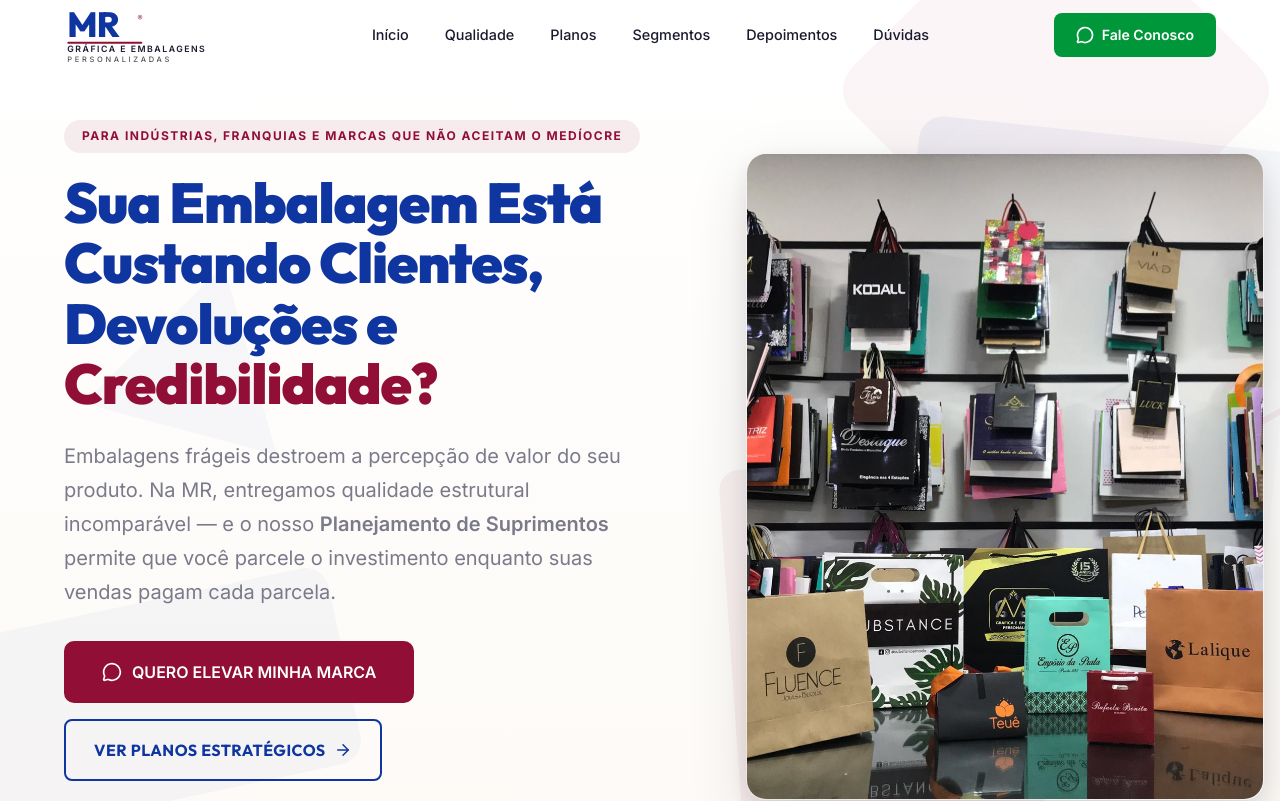
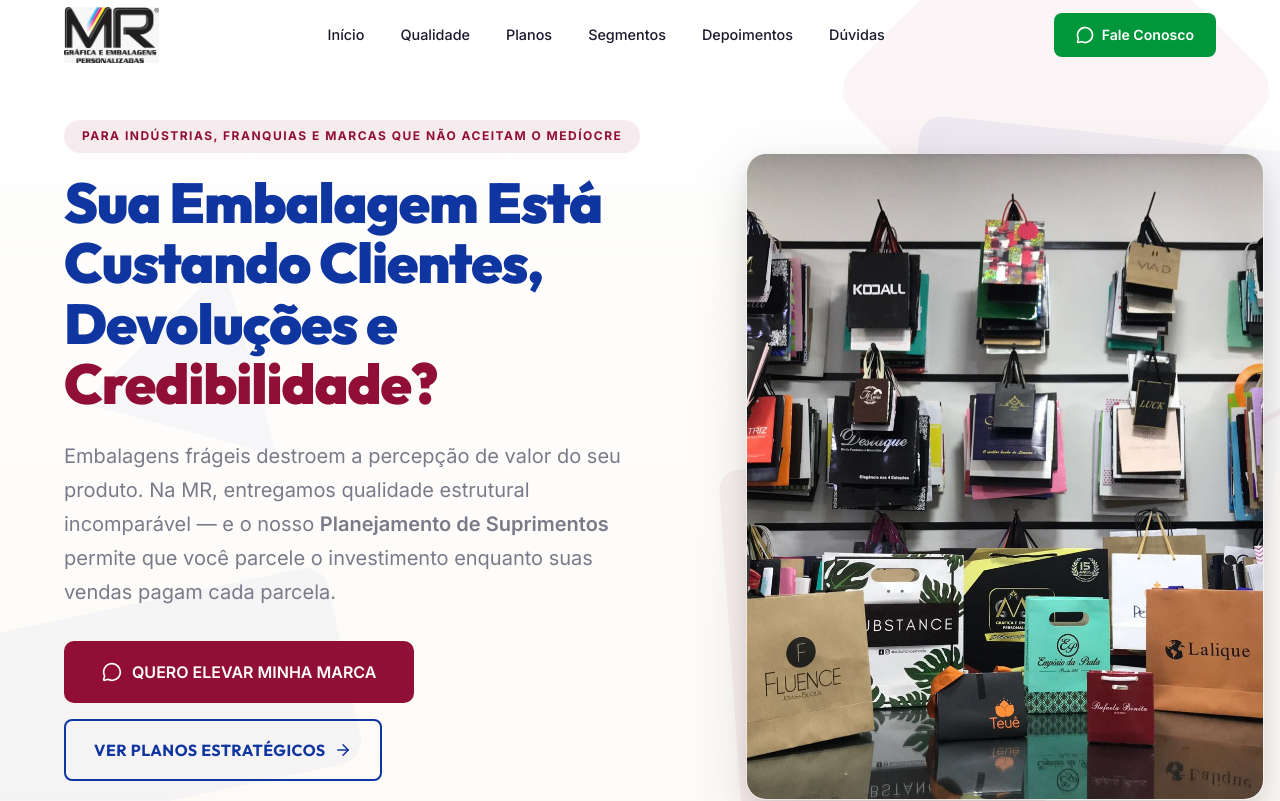
Before and after one commit to 33kilates/graficamr, a React (Vite) app: page / in a window 1280 px wide. Shown: the top 801 px of the page. Built offline with nearby package versions, Linux system fonts and the light colour scheme.

Commit message:
Logo oficial JPEG + Footer fundo branco com cores da marca

```diff
--- a/src/components/Footer.css
+++ b/src/components/Footer.css
@@ -1,13 +1,14 @@
 /* ============================================================
    Footer — MR Gráfica e Embalagens
-   Mobile-first | 4 colunas em desktop | Dark premium
+   Mobile-first | 4 colunas em desktop | Fundo branco + cores da marca
    ============================================================ */
 
 .mr-footer {
-  background: var(--text-dark, #1a1a2e);
-  color: rgba(255, 255, 255, 0.75);
+  background: #ffffff;
+  color: var(--text-body, #4a4a5a);
   font-family: 'Inter', sans-serif;
   padding-top: 80px;
+  border-top: 3px solid var(--mr-red, #910f36);
 }
 
 /* ── Container interno ── */
@@ -20,23 +21,25 @@
   gap: 48px;
 }
 
-/* ── Logo SVG ── */
+/* ── Logo imagem ── */
 .mr-footer__logo {
   display: inline-block;
   text-decoration: none;
   margin-bottom: 20px;
 }
 
-.mr-footer__logo-svg {
-  width: 180px;
-  height: auto;
+.mr-footer__logo-img {
+  height: 64px;
+  width: auto;
+  display: block;
+  object-fit: contain;
 }
 
 /* ── Descrição da marca ── */
 .mr-footer__desc {
   font-size: 0.9rem;
   line-height: 1.7;
-  color: rgba(255, 255, 255, 0.55);
+  color: var(--text-body, #6b6b7a);
   max-width: 320px;
   margin-bottom: 24px;
 }
@@ -54,9 +57,9 @@
   width: 42px;
   height: 42px;
   border-radius: 10px;
-  background: rgba(255, 255, 255, 0.06);
-  border: 1px solid rgba(255, 255, 255, 0.1);
-  color: rgba(255, 255, 255, 0.7);
+  background: rgba(15, 53, 160, 0.06);
+  border: 1px solid rgba(15, 53, 160, 0.12);
+  color: var(--mr-blue, #0f35a0);
   text-decoration: none;
   transition: all 0.25s ease;
 }
@@ -73,7 +76,7 @@
   font-family: 'Outfit', sans-serif;
   font-size: 1rem;
   font-weight: 700;
-  color: #ffffff;
+  color: var(--mr-blue, #0f35a0);
   margin-bottom: 20px;
   letter-spacing: 0.3px;
   position: relative;
@@ -102,7 +105,7 @@
 }
 
 .mr-footer__link {
-  color: rgba(255, 255, 255, 0.6);
+  color: var(--text-body, #5a5a6a);
   text-decoration: none;
   font-size: 0.9rem;
   line-height: 1.5;
@@ -111,7 +114,7 @@
 }
 
 .mr-footer__link:hover {
-  color: #ffffff;
+  color: var(--mr-blue, #0f35a0);
   padding-left: 4px;
 }
 
@@ -129,14 +132,14 @@
   display: flex;
   align-items: center;
   gap: 10px;
-  color: rgba(255, 255, 255, 0.6);
+  color: var(--text-body, #5a5a6a);
   text-decoration: none;
   font-size: 0.9rem;
   transition: color 0.2s ease;
 }
 
 a.mr-footer__contact-item:hover {
-  color: #ffffff;
+  color: var(--mr-blue, #0f35a0);
 }
 
 .mr-footer__contact-item svg {
@@ -147,7 +150,7 @@
 /* ── Barra inferior ── */
 .mr-footer__bottom {
   margin-top: 56px;
-  border-top: 1px solid rgba(255, 255, 255, 0.1);
+  border-top: 1px solid rgba(15, 53, 160, 0.1);
   padding: 32px 0;
 }
 
@@ -164,13 +167,13 @@
 
 .mr-footer__copyright {
   font-size: 0.82rem;
-  color: rgba(255, 255, 255, 0.4);
+  color: var(--text-body, #8a8a9a);
   margin: 0;
 }
 
 .mr-footer__tagline {
   font-size: 0.82rem;
-  color: rgba(255, 255, 255, 0.35);
+  color: var(--mr-red, #910f36);
   margin: 0;
 }
 
--- a/src/components/Footer.tsx
+++ b/src/components/Footer.tsx
@@ -54,58 +54,11 @@
             aria-label="MR Gráfica e Embalagens — Início"
             onClick={(e) => scrollToSection(e, '#inicio')}
           >
-            <svg
-              viewBox="0 0 220 72"
-              fill="none"
-              xmlns="http://www.w3.org/2000/svg"
-              className="mr-footer__logo-svg"
-              aria-hidden="true"
-            >
-              <text
-                x="4"
-                y="38"
-                fontFamily="Outfit, Arial, sans-serif"
-                fontWeight="800"
-                fontSize="42"
-                fill="#ffffff"
-                letterSpacing="-1"
-              >
-                MR
-              </text>
-              <text
-                x="88"
-                y="20"
-                fontFamily="Outfit, Arial, sans-serif"
-                fontWeight="600"
-                fontSize="12"
-                fill="#910f36"
-              >
-                ®
-              </text>
-              <rect x="4" y="44" width="90" height="2.5" rx="1.25" fill="#910f36" />
-              <text
-                x="4"
-                y="56"
-                fontFamily="Inter, Arial, sans-serif"
-                fontWeight="600"
-                fontSize="10.5"
-                fill="rgba(255,255,255,0.85)"
-                letterSpacing="1.8"
-              >
-                GRÁFICA E EMBALAGENS
-              </text>
-              <text
-                x="4"
-                y="68"
-                fontFamily="Inter, Arial, sans-serif"
-                fontWeight="500"
-                fontSize="9"
-                fill="rgba(255,255,255,0.5)"
-                letterSpacing="3.2"
-              >
-                PERSONALIZADAS
-              </text>
-            </svg>
+            <img
+              src="/images/logo-mr-oficial.jpeg"
+              alt="MR Gráfica e Embalagens Personalizadas"
+              className="mr-footer__logo-img"
+            />
           </a>
 
           <p className="mr-footer__desc">
--- a/src/components/Header.css
+++ b/src/components/Header.css
@@ -47,9 +47,11 @@
   flex-shrink: 0;
 }
 
-.mr-header__logo-svg {
-  height: 60px;
+.mr-header__logo-img {
+  height: 56px;
   width: auto;
+  display: block;
+  object-fit: contain;
 }
 
 /* ── Nav desktop ── */
@@ -296,8 +298,8 @@
     padding: 0 16px;
   }
 
-  .mr-header__logo-svg {
-    height: 50px;
+  .mr-header__logo-img {
+    height: 46px;
   }
 }
 
--- a/src/components/Header.tsx
+++ b/src/components/Header.tsx
@@ -64,65 +64,18 @@
         role="banner"
       >
         <div className="mr-header__inner">
-          {/* ── Logo SVG inline ── */}
+          {/* ── Logo oficial ── */}
           <a
             href="#inicio"
             className="mr-header__logo"
             aria-label="MR Gráfica e Embalagens — Início"
             onClick={(e) => handleNavClick(e, '#inicio')}
           >
-            <svg
-              viewBox="0 0 220 72"
-              fill="none"
-              xmlns="http://www.w3.org/2000/svg"
-              className="mr-header__logo-svg"
-              aria-hidden="true"
-            >
-              <text
-                x="4"
-                y="38"
-                fontFamily="Outfit, Arial, sans-serif"
-                fontWeight="800"
-                fontSize="42"
-                fill="#0f35a0"
-                letterSpacing="-1"
-              >
-                MR
-              </text>
-              <text
-                x="88"
-                y="20"
-                fontFamily="Outfit, Arial, sans-serif"
-                fontWeight="600"
-                fontSize="12"
-                fill="#910f36"
-              >
-                ®
-              </text>
-              <rect x="4" y="44" width="90" height="2.5" rx="1.25" fill="#910f36" />
-              <text
-                x="4"
-                y="56"
-                fontFamily="Inter, Arial, sans-serif"
-                fontWeight="600"
-                fontSize="10.5"
-                fill="#1a1a2e"
-                letterSpacing="1.8"
-              >
-                GRÁFICA E EMBALAGENS
-              </text>
-              <text
-                x="4"
-                y="68"
-                fontFamily="Inter, Arial, sans-serif"
-                fontWeight="500"
-                fontSize="9"
-                fill="#555"
-                letterSpacing="3.2"
-              >
-                PERSONALIZADAS
-              </text>
-            </svg>
+            <img
+              src="/images/logo-mr-oficial.jpeg"
+              alt="MR Gráfica e Embalagens Personalizadas"
+              className="mr-header__logo-img"
+            />
           </a>
 
           {/* ── Navegação desktop ── */}
```
Also changed, not shown: public/images/logo-mr-oficial.jpeg (added).
